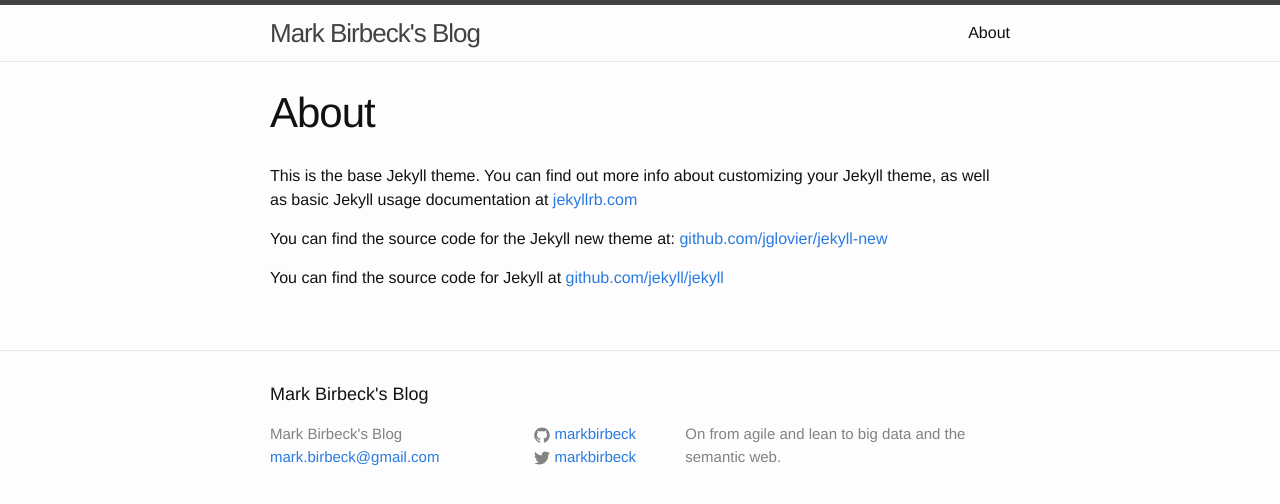
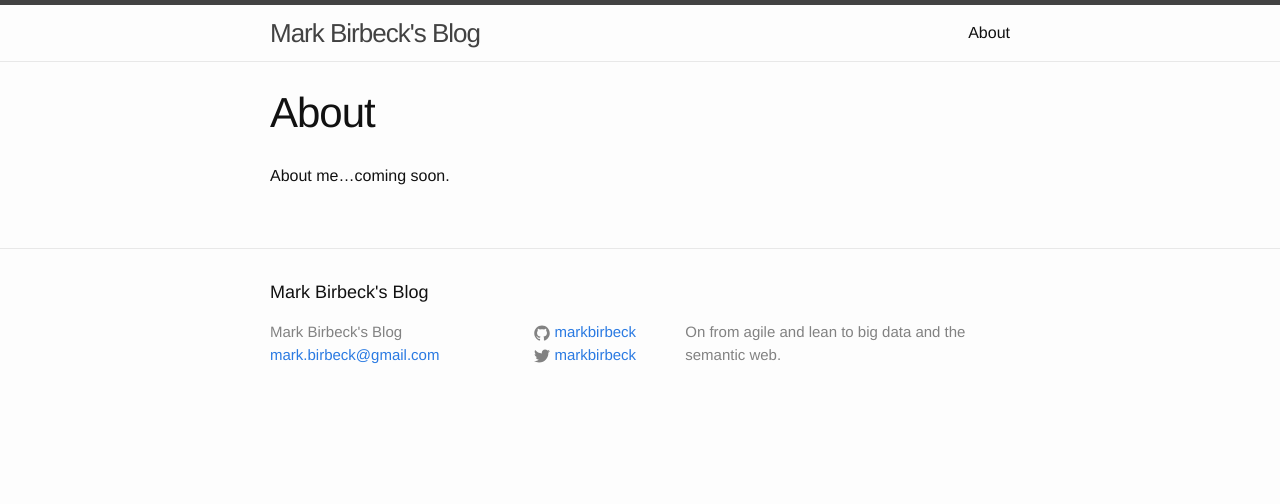
Before and after one commit to markbirbeck/markbirbeck.com, a Jekyll site: the page built from about.md, in a window 1280 px wide. Shown: the top 504 px of the page. Built offline with Jekyll 4.4.1, drawn with Linux system fonts in a browser that asks for light colours.

Commit message:
remove jekyll-specific about text

```diff
--- a/about.md
+++ b/about.md
@@ -4,8 +4,4 @@ title: About
 permalink: /about/
 ---
 
-This is the base Jekyll theme. You can find out more info about customizing your Jekyll theme, as well as basic Jekyll usage documentation at [jekyllrb.com](http://jekyllrb.com/)
-
-You can find the source code for the Jekyll new theme at: [github.com/jglovier/jekyll-new](https://github.com/jglovier/jekyll-new)
-
-You can find the source code for Jekyll at [github.com/jekyll/jekyll](https://github.com/jekyll/jekyll)
+About me...coming soon.
```
